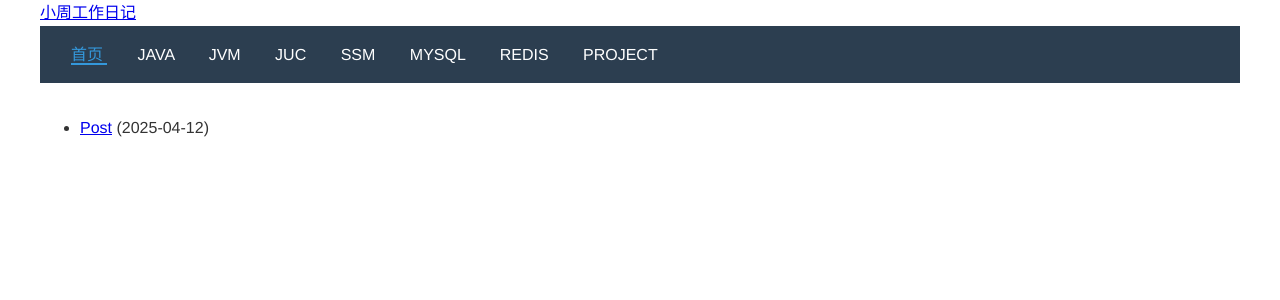
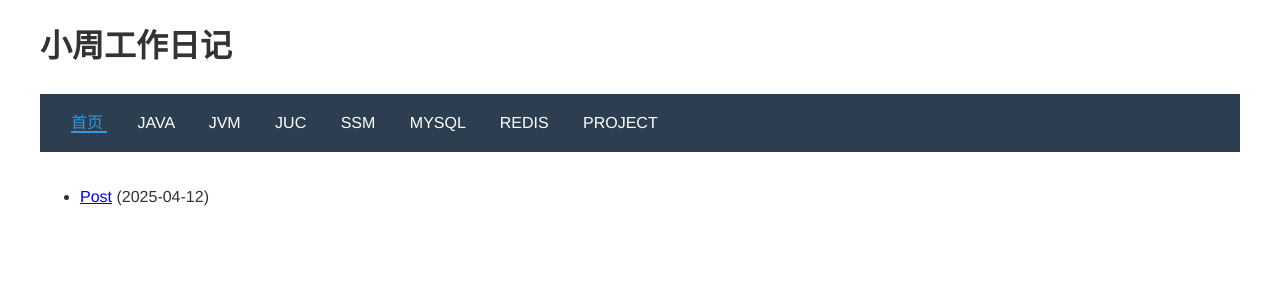
Before and after one commit to ZXiny1228/ZXiny1228, a Jekyll site: the page built from index.md, in a window 1280 px wide. Shown: the top 300 px of the page. Built offline with Jekyll 4.4.1, drawn with Linux system fonts in a browser that asks for light colours.

Commit message:
Update header.html

```diff
--- a/_includes/header.html
+++ b/_includes/header.html
@@ -1,13 +1,13 @@
 <header class="site-header">
-  <div class="wrapper">
-    <a class="site-title" href="/">{{ site.title }}</a>
-    <nav>
-  {% for item in site.navigation %}
-    <a href="{{ item.url }}"
-       {% if page.url == item.url %}class="active"{% endif %}>
-      {{ item.title }}
-    </a>
-  {% endfor %}
-</nav>
+  <div class="header-container">
+    <h1 class="site-title">{{ site.title }}</h1>
+    <nav class="main-nav">
+      {% for link in site.navigation %}
+        <a href="{{ link.url }}"
+           {% if page.url == link.url %}class="active"{% endif %}>
+          {{ link.title }}
+        </a>
+      {% endfor %}
+    </nav>
   </div>
 </header>
```
